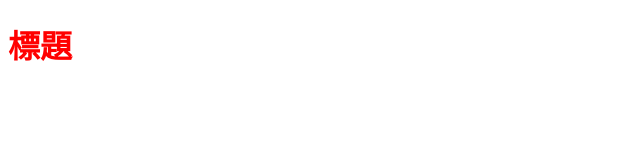
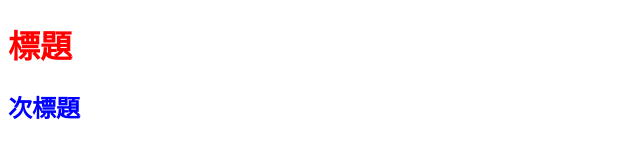
Before and after one commit to Neil10241126/GithubNeil, a plain HTML site: page index.html in a window 1280 px wide. Shown: the whole page, without its empty margins (0-640 px from the left). Drawn offline with Linux system fonts and the light colour scheme.

Commit message:
新增次標題

```diff
--- a/CSS/all.css
+++ b/CSS/all.css
@@ -1,3 +1,6 @@
 h1{
   color: red;
 }
+h2{
+  color: blue;
+}
--- a/index.html
+++ b/index.html
@@ -9,5 +9,6 @@
 </head>
 <body>
   <h1>標題</h1>
+  <h2>次標題</h2>
 </body>
 </html>
```
